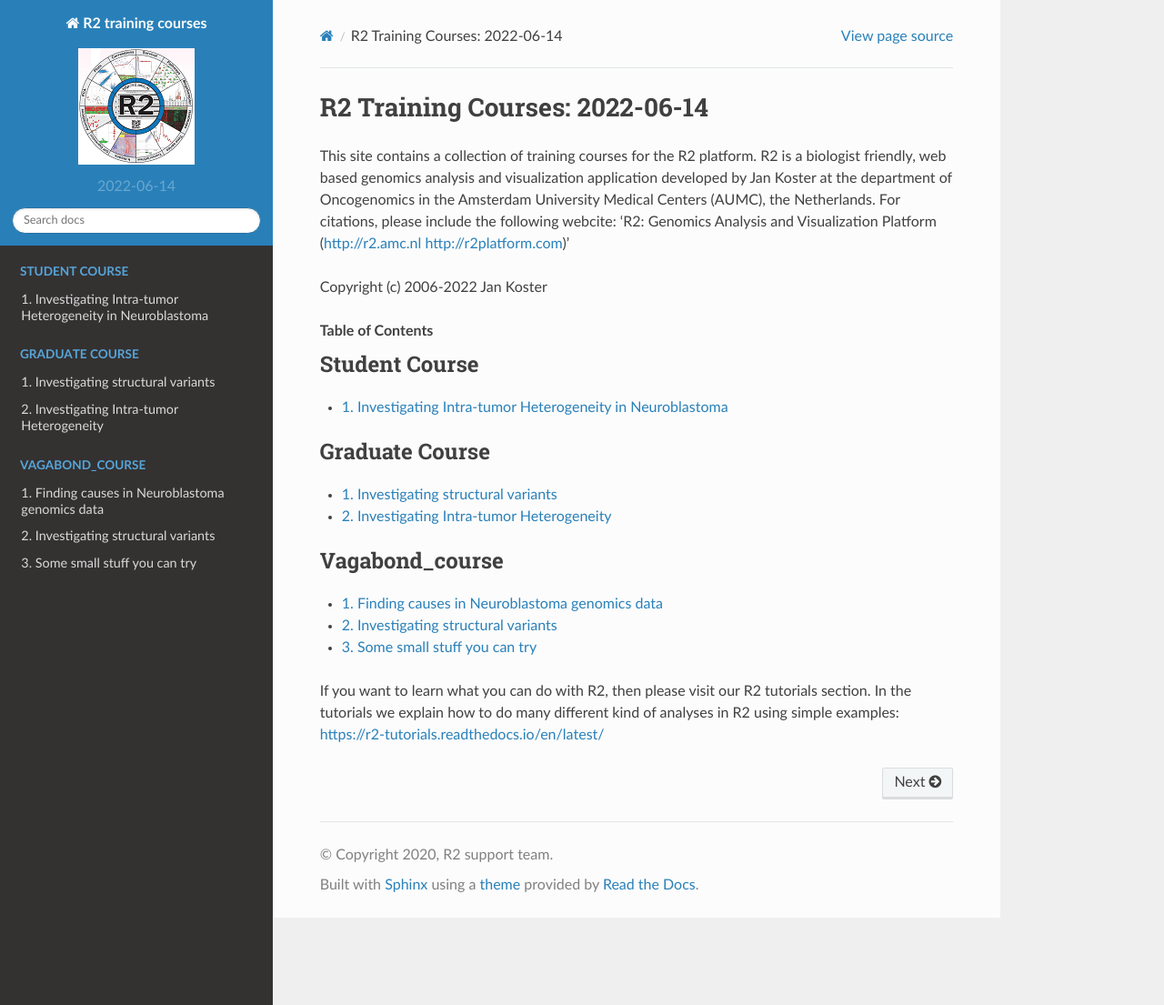
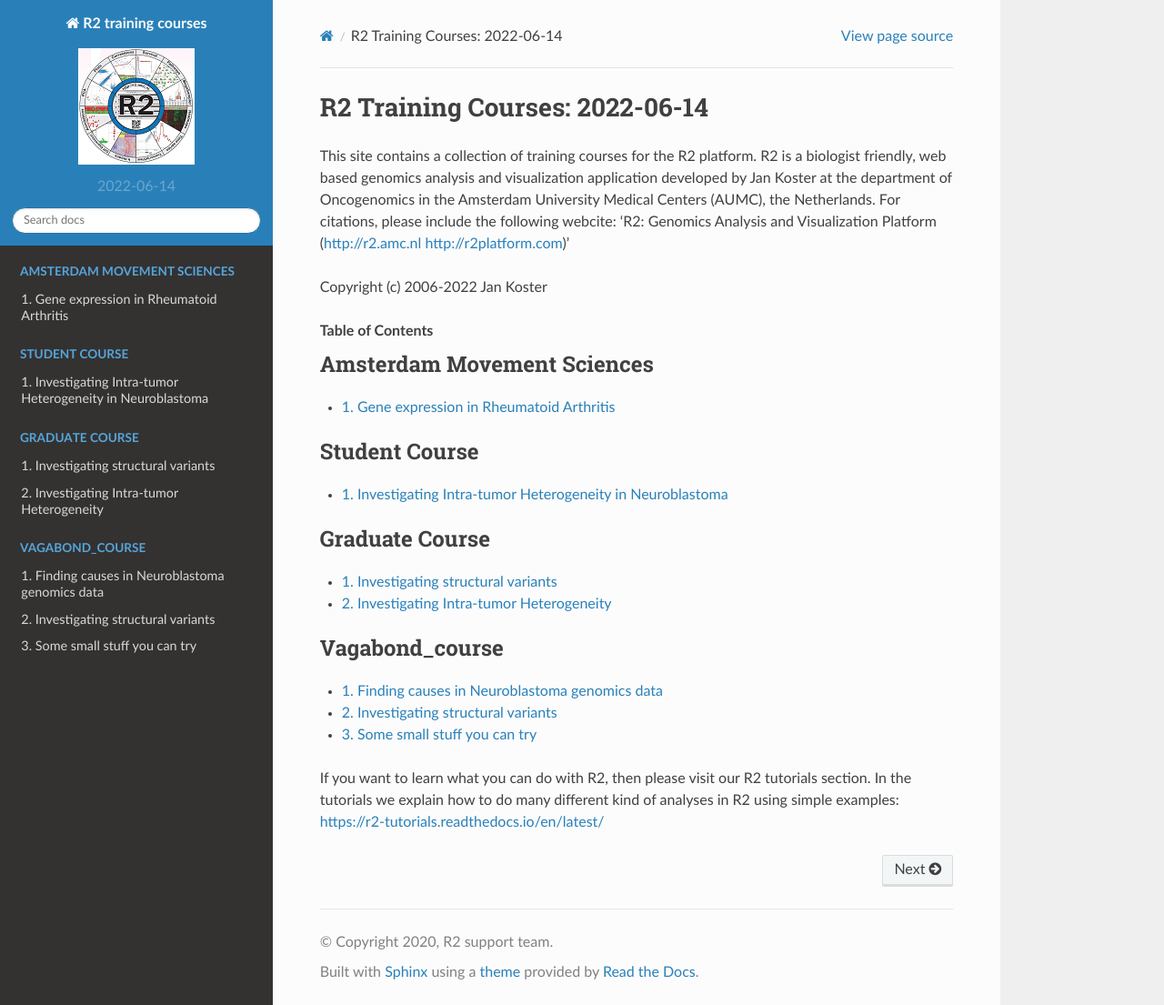
Before and after one commit to antronerds/r2-training-courses, a Sphinx documentation site: the page built from docs/index.rst, in a window 1280 px wide and 1105 px high. Shown: the whole window at 91% size. Built offline with Sphinx 7.4.7 and the Read the Docs theme 2.0.0, drawn with Linux system fonts in a browser that asks for light colours; pages that are not in the unit, such as notebooks, are missing from menus.

Commit message:
Aanpassingen index

```diff
--- a/docs/index.rst
+++ b/docs/index.rst
@@ -7,6 +7,13 @@
 Copyright (c) 2006-2022 Jan Koster
 
 .. rubric:: Table of Contents
+
+.. toctree::
+   :maxdepth: 1
+   :numbered:
+   :caption: Amsterdam Movement Sciences
+
+   RNA_seq_data_analysis_Using_Rheumatoid_Arthritis_data
 
 .. toctree::
    :maxdepth: 1
```
